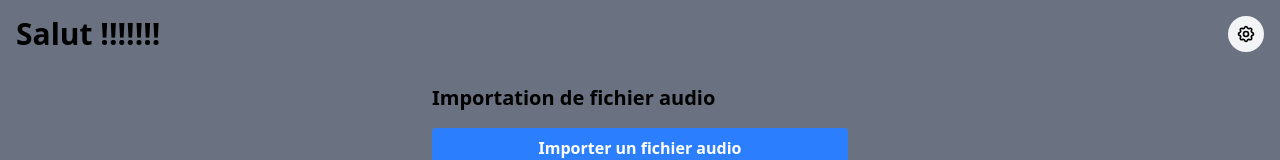
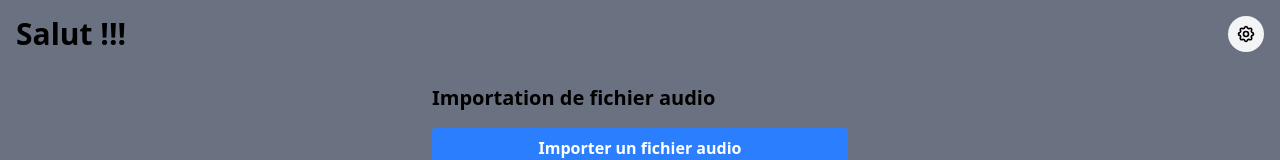
Before and after one commit to Raspberry42/Audio-lab-v3, a SvelteKit app: page / in a window 1280 px wide. Shown: the top 160 px of the page. Built offline with nearby package versions, Linux system fonts and the light colour scheme.

Commit message:
Ajout de la commande npm run capacitor dans package.json

```diff
--- a/package.json
+++ b/package.json
@@ -7,7 +7,8 @@
     "dev": "vite dev",
     "build": "vite build",
     "preview": "vite preview",
-    "prepare": "svelte-kit sync || echo ''"
+    "prepare": "svelte-kit sync || echo ''",
+    "capacitor": "npm run build && npx cap copy android && npx cap sync android"
   },
   "devDependencies": {
     "@capacitor/cli": "^7.2.0",
--- a/src/routes/+page.svelte
+++ b/src/routes/+page.svelte
@@ -17,7 +17,7 @@
   <!-- En-tête avec titre et bouton de paramètres -->
   <div class="flex justify-between items-center mb-4">
     <h1 class="text-3xl font-bold">
-      Salut !!!!!!!
+      Salut !!!
     </h1>
 
     <!-- Bouton de paramètres avec gestionnaire d'événement -->
```
Also changed, not shown: 10 other files (tests, documents, lock files or other folders).
